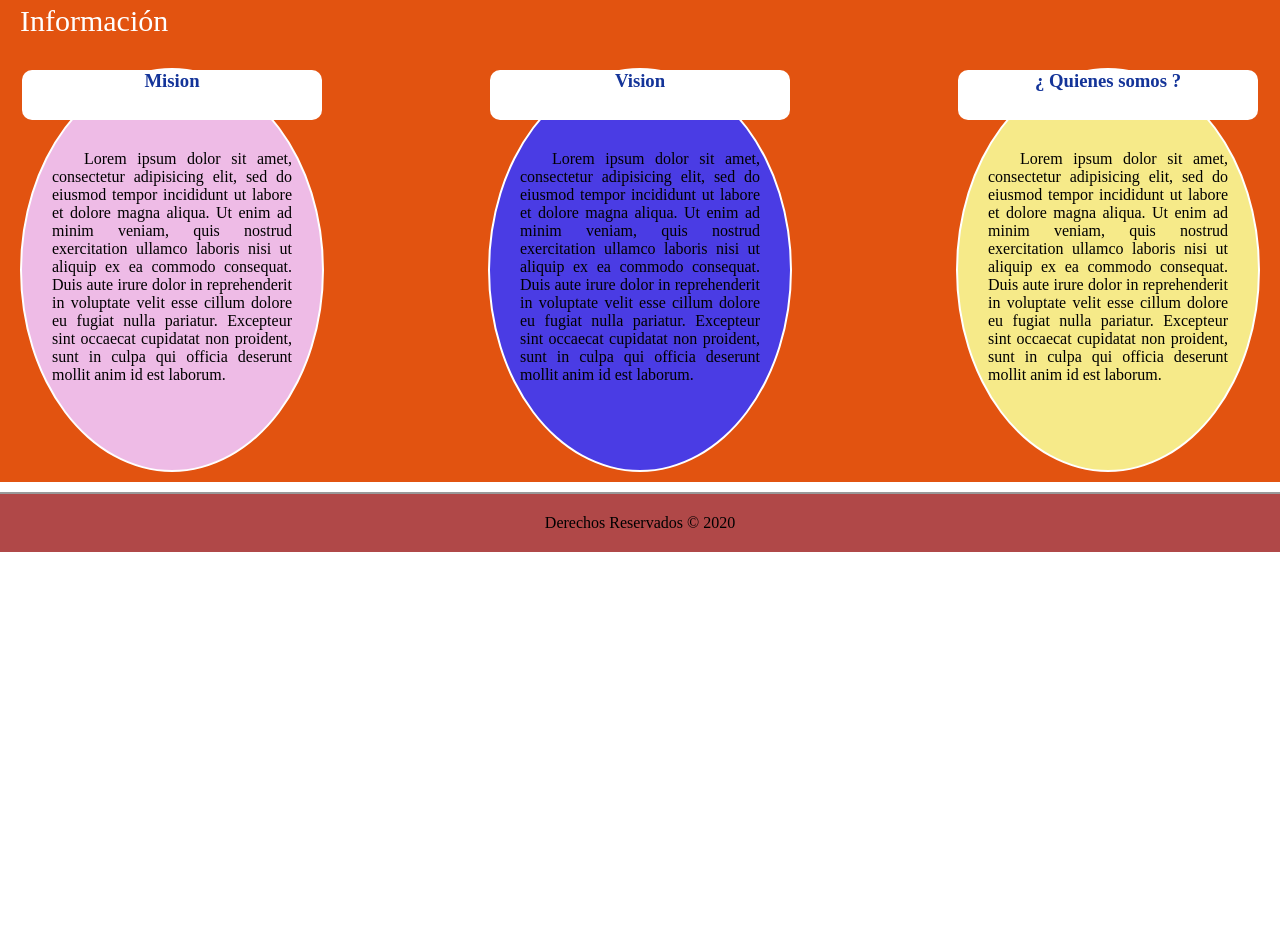
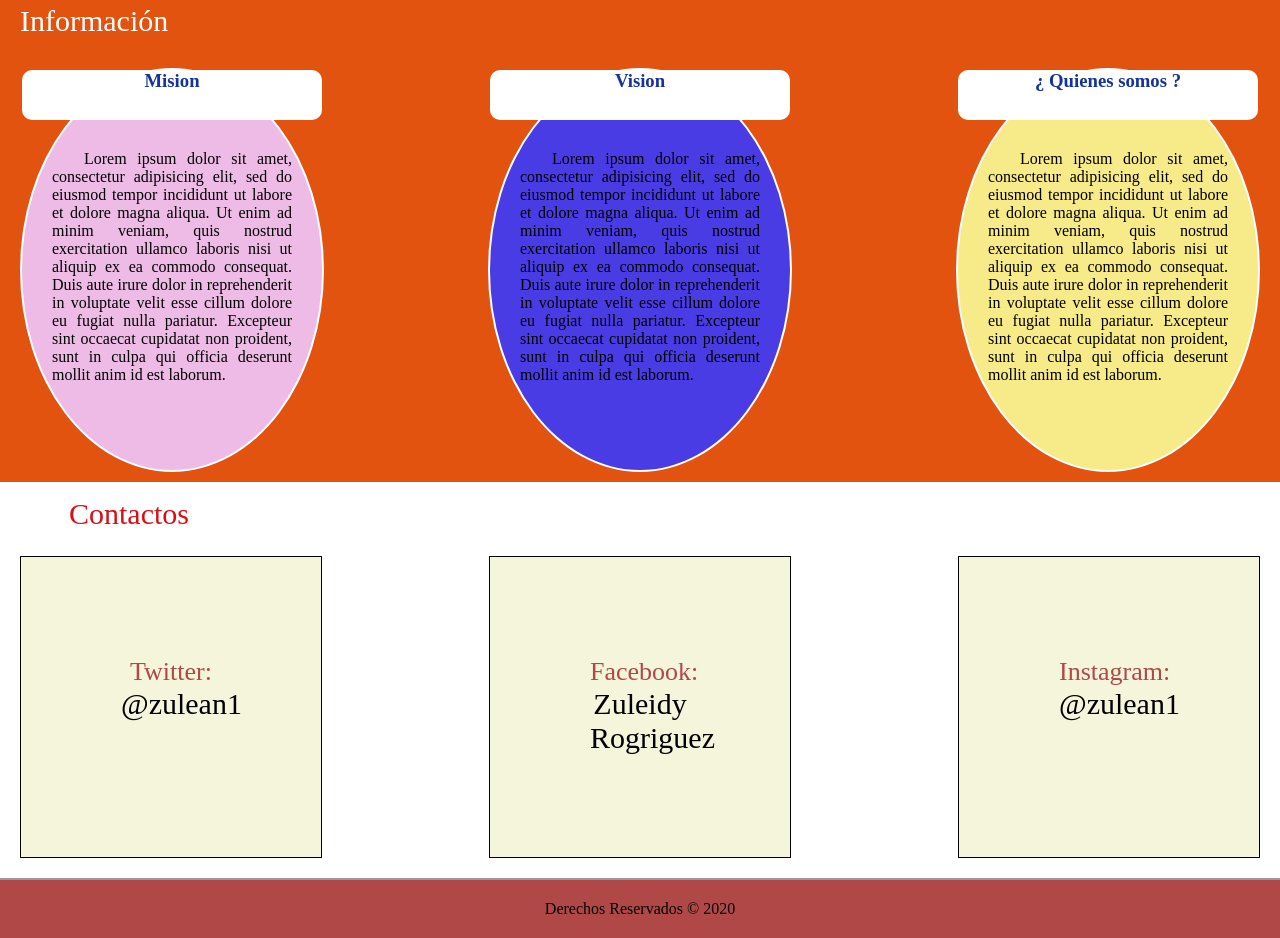
Before and after one commit to zulean1/Paginas-Web, a PHP site: page /public/views/Pagina.html in a window 1280 px wide. Shown: the part 1418-2356 px from the top of the page. Before the commit the page ends 1970 px from the top, so only its background shows below. Run offline with PHP 8.4, Linux system fonts and the light colour scheme.

Commit message:
agregando estilos a la carpeta Pagina a la seccion de contactos

```diff
--- a/Pagina/public/css/estilo.css
+++ b/Pagina/public/css/estilo.css
@@ -219,6 +219,37 @@
   background: #F6EA89;
 }
 
+.container_card .contactos{
+    width: 60%;
+    margin-right: 20%;
+    margin-left: 20%;
+    display: flex;
+    justify-content: space-between;
+    padding: 25px;
+}
+.card__contactos{
+    width:300px;
+    height: 300px;
+    background: beige;
+    border: 1px solid black;
+
+}
+.parrafo__contactos{
+    text-align: center;
+    padding: 50px;
+    margin: 50px;
+    color: #B04848;
+    font-size: 26px;
+    font-weight: 300;
+}
+
+.parrafo__contactos--active{
+    color: black;
+    font-size: 30px;
+    font-weight: 300;
+    text-align: justify;
+
+}
 
 .footer{
     background: #B04848;
--- a/Pagina/public/views/Pagina.html
+++ b/Pagina/public/views/Pagina.html
@@ -112,7 +112,7 @@
            </section>
            <section class="informacion content">
                <h2 class="subtitulo info">Información</h2>
-               <article class="container_card">
+               <article class="container_card ">
                     <div class="card_modify">
                         <h3 class="card__text">Mision</h3>
                             <p class="parrafo"> Lorem ipsum dolor sit amet, consectetur adipisicing elit, sed do eiusmod
@@ -147,6 +147,21 @@
                    </div>
                </article>
            </section>
+           <section class="contactos ">
+              <h2 class="subtitulo content">Contactos</h2>
+               <div class="container_card">
+                  <div class="card__contactos">
+                   <p class="parrafo__contactos"> Twitter: <span class="parrafo__contactos--active">@zulean1</span></p>
+                  </div>
+                    <div class="card__contactos">
+                   <p class="parrafo__contactos"> Facebook: <span class="parrafo__contactos--active">Zuleidy Rogriguez</span></p>
+                  </div>
+                    <div class="card__contactos">
+                   <p class="parrafo__contactos"> Instagram: <span class="parrafo__contactos--active">@zulean1</span></p>
+                  </div>
+
+               </div>
+           </section>
        </main>
         <footer class="footer">
         	Derechos Reservados &copy; 2020
```
